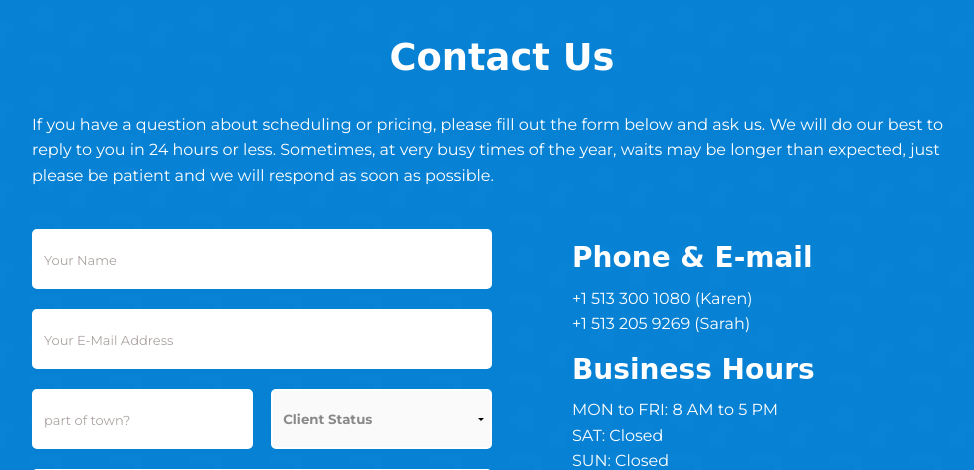
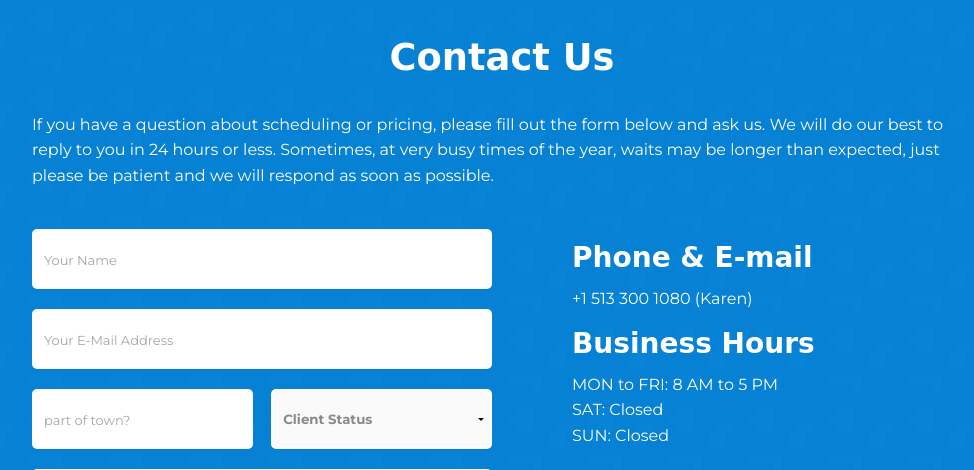
Before and after one commit to z1haze/happytailstoyougrooming, a PHP site: page /contact in a window 1280 px wide. Shown: the part 406-876 px from the top of the page, without its empty margins (138-1112 px from the left). Run offline with PHP 8.4, Linux system fonts and the light colour scheme; some libraries are stand-ins or nearby versions; some web fonts are replaced.

Commit message:
remove missed reference to sarah's contact info

```diff
--- a/contact.php
+++ b/contact.php
@@ -43,8 +43,7 @@
           <h4>Phone &amp; E-mail</h4>
           <div class="vcard">
             <p>
-              +1 513 300 1080 (Karen)<br>
-              +1 513 205 9269 (Sarah)
+              +1 513 300 1080 (Karen)
             </p>
           </div>
           <h4>Business Hours</h4>
```
